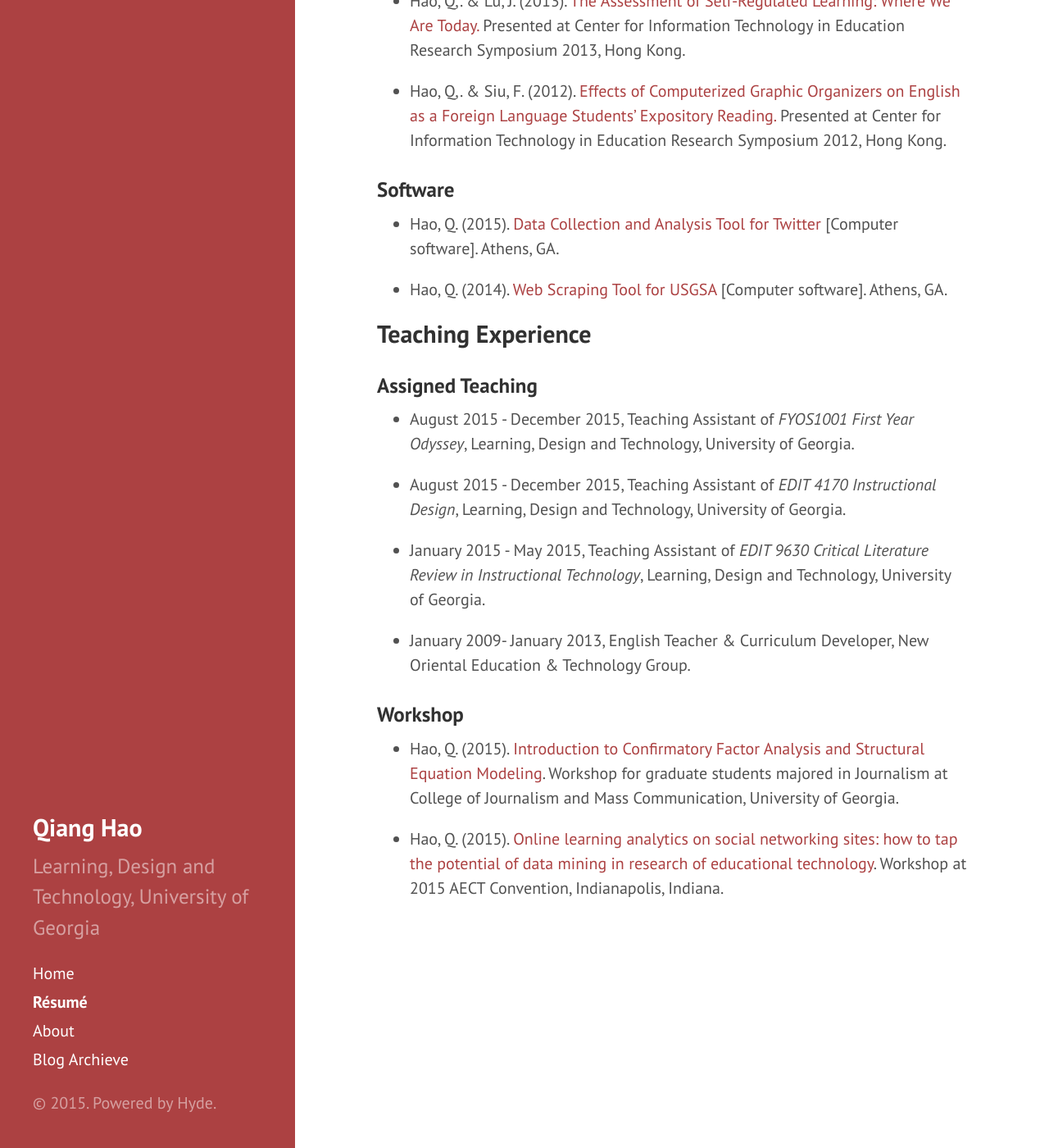
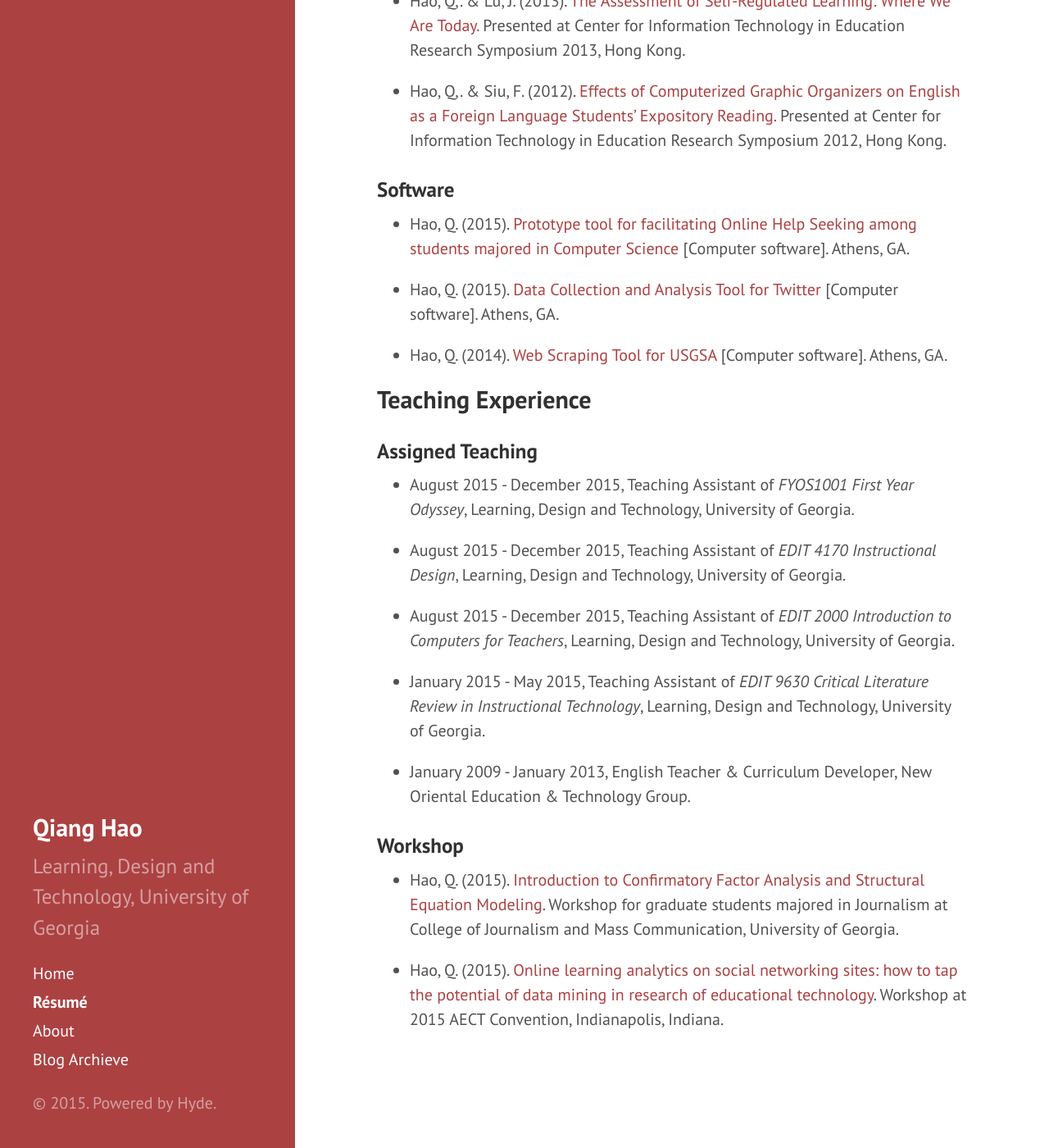
Before and after one commit to Neo-Hao/neo-hao.github.io, a Jekyll site: the page built from Résumé.md, in a window 1280 px wide and 1400 px high, scrolled down 2040 px. Shown: the whole window at 82% size. Built offline with Jekyll 4.4.1, drawn with Linux system fonts in a browser that asks for light colours; Markdown is read by kramdown in place of the engine named in the settings.

Commit message:
Update resume

```diff
--- a/Résumé.md
+++ b/Résumé.md
@@ -67,6 +67,8 @@ title: Résumé
 
 ### Software
 
+* Hao, Q. (2015). <a href="http://home.tobeneo.com/Comprehensive-Problem-Statement/">Prototype tool for facilitating Online Help Seeking among students majored in Computer Science</a> [Computer software]. Athens, GA.
+
 * Hao, Q. (2015). <a href="https://github.com/Neo-Hao/TwitterHashtagR">Data Collection and Analysis Tool for Twitter</a> [Computer software]. Athens, GA.
 
 * Hao, Q. (2014). <a href="https://github.com/Neo-Hao/Web-Scraping-from-USGSA">Web Scraping Tool for USGSA</a> [Computer software]. Athens, GA.
@@ -79,9 +81,11 @@ title: Résumé
 
 * August 2015 - December 2015, Teaching Assistant of <em>EDIT 4170 Instructional Design</em>, Learning, Design and Technology, University of Georgia.
 
+* August 2015 - December 2015, Teaching Assistant of <em>EDIT 2000 Introduction to Computers for Teachers</em>, Learning, Design and Technology, University of Georgia.
+
 * January 2015 - May 2015, Teaching Assistant of <em>EDIT 9630 Critical Literature Review in Instructional Technology</em>, Learning, Design and Technology, University of Georgia.
 
-* January 2009- January 2013, English Teacher & Curriculum Developer, New Oriental Education & Technology Group.
+* January 2009 - January 2013, English Teacher & Curriculum Developer, New Oriental Education & Technology Group.
 
 ### Workshop
 
```
